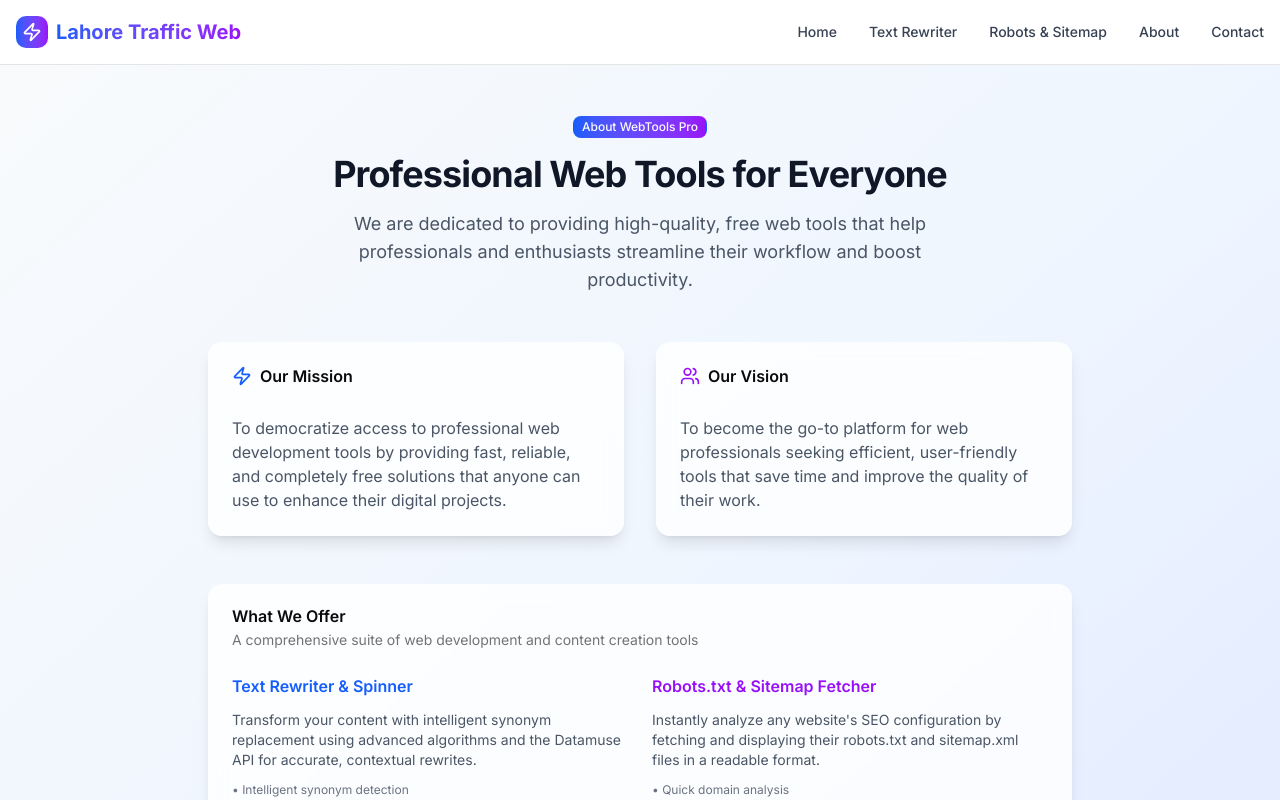
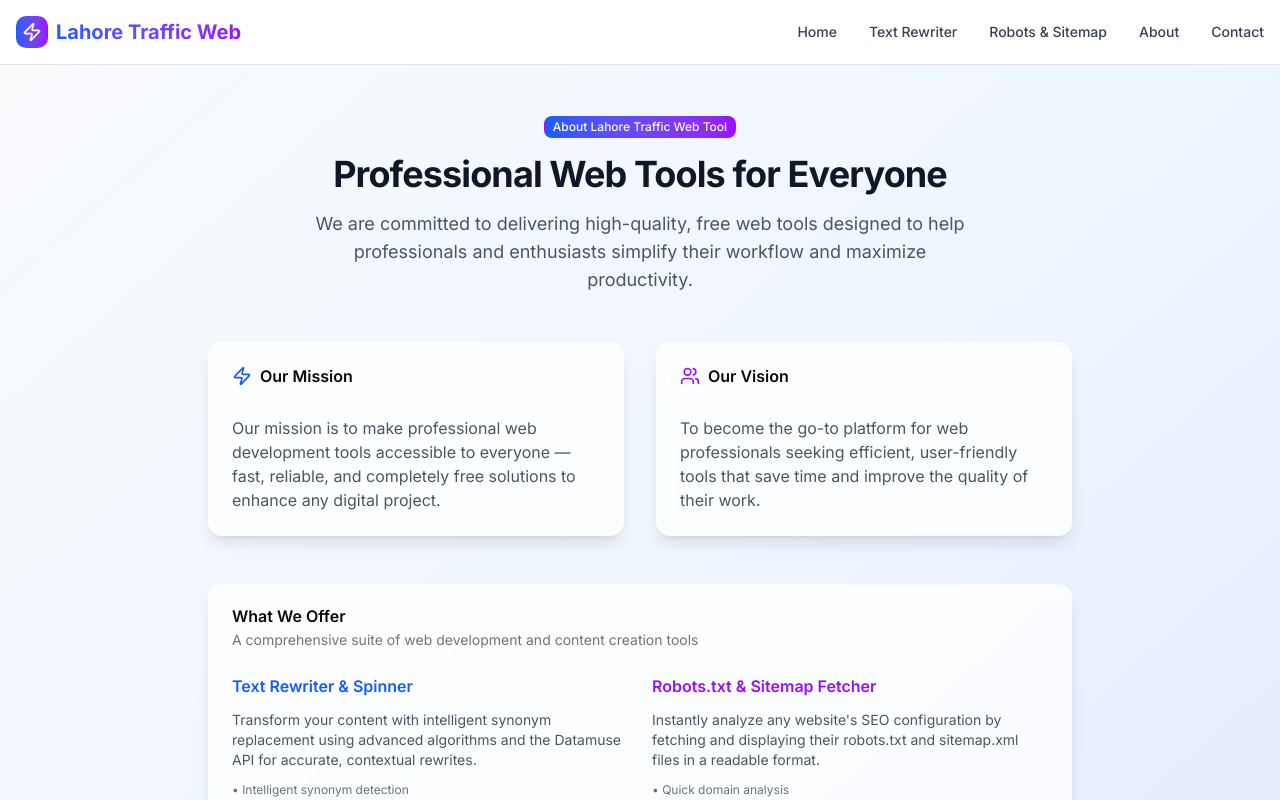
Before and after one commit to abdullah-codes-dev/Tool-rewrite, a Next.js app: page /about in a window 1280 px wide. Shown: the top 800 px of the page. Built offline with nearby package versions, Linux system fonts and the light colour scheme.

Commit message:
Update page.tsx

```diff
--- a/src/app/about/page.tsx
+++ b/src/app/about/page.tsx
@@ -14,15 +14,13 @@ export default function AboutPage() {
 			<div className='container mx-auto px-4 max-w-4xl'>
 				<div className='text-center mb-12'>
 					<Badge className='mb-4 bg-gradient-to-r from-blue-600 to-purple-600'>
-						About WebTools Pro
+						About Lahore Traffic Web Tool
 					</Badge>
 					<h1 className='text-4xl font-bold tracking-tight text-gray-900 mb-4'>
 						Professional Web Tools for Everyone
 					</h1>
 					<p className='text-lg text-gray-600 max-w-2xl mx-auto'>
-						We are dedicated to providing high-quality, free web
-						tools that help professionals and enthusiasts streamline
-						their workflow and boost productivity.
+						We are committed to delivering high-quality, free web tools designed to help professionals and enthusiasts simplify their workflow and maximize productivity.
 					</p>
 				</div>
 
@@ -36,10 +34,7 @@ export default function AboutPage() {
 						</CardHeader>
 						<CardContent>
 							<p className='text-gray-600'>
-								To democratize access to professional web
-								development tools by providing fast, reliable,
-								and completely free solutions that anyone can
-								use to enhance their digital projects.
+								Our mission is to make professional web development tools accessible to everyone — fast, reliable, and completely free solutions to enhance any digital project.
 							</p>
 						</CardContent>
 					</Card>
```
